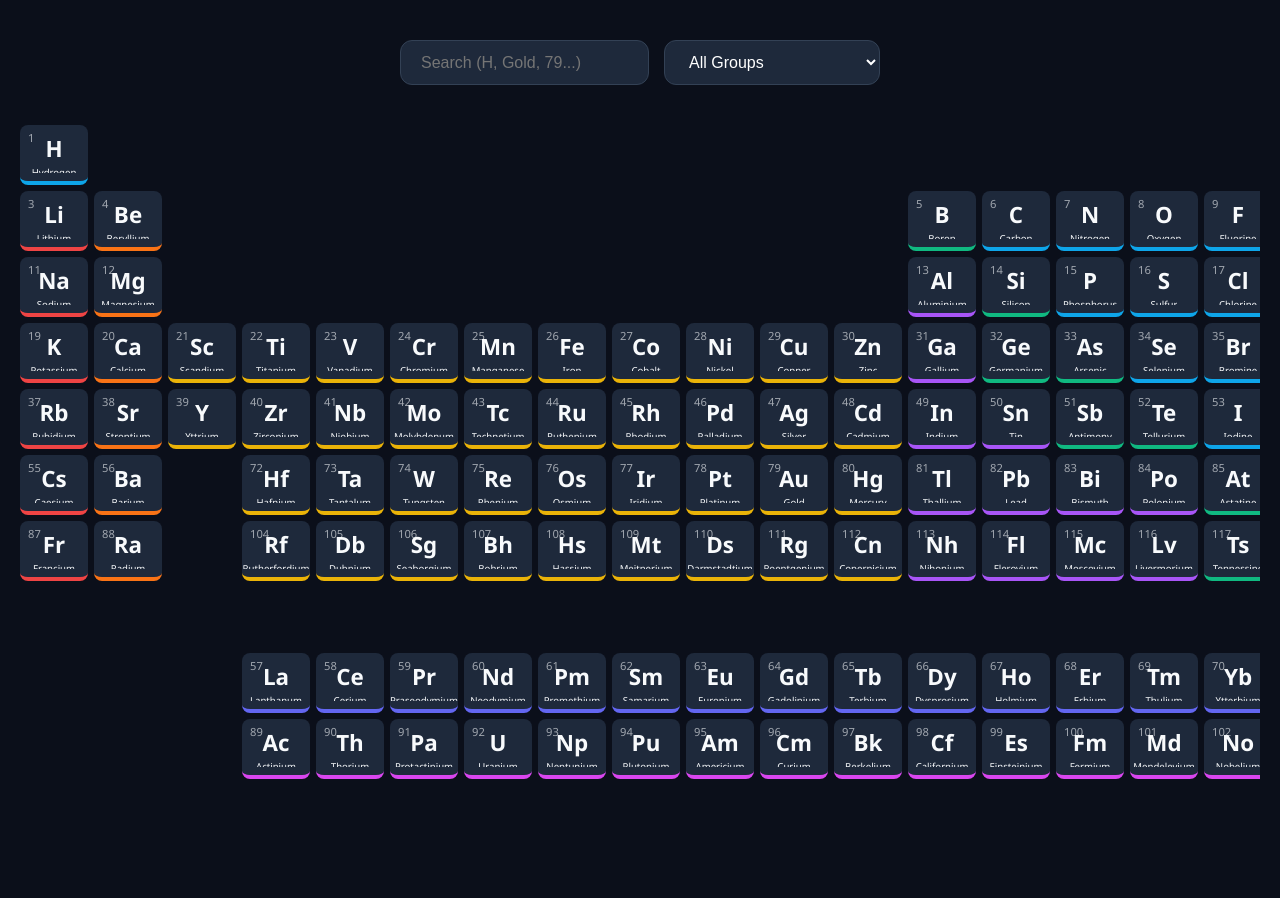
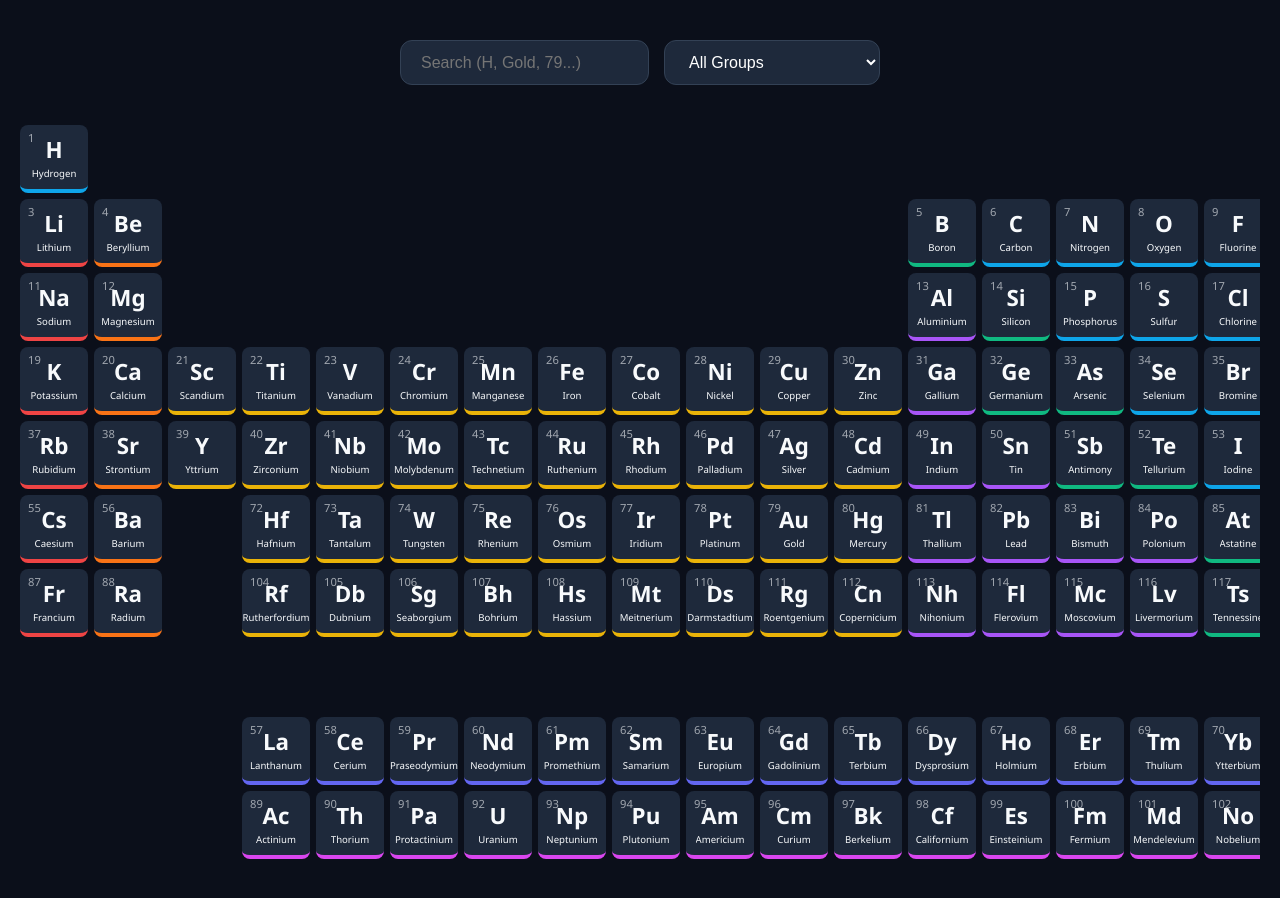
Before and after one commit to kbrault/periodic-table-js, a plain HTML site: page index.html in a window 1280 px wide. Before the commit the page ends 819 px from the top, so only its background shows below. Drawn offline with Linux system fonts and the light colour scheme.

```diff
--- a/index.html
+++ b/index.html
@@ -91,7 +91,7 @@
         .periodic-table {
             display: grid;
             grid-template-columns: repeat(18, 68px);
-            grid-template-rows: repeat(10, 60px);
+            grid-template-rows: repeat(10, 68px);
             gap: 6px;
             margin: auto;
             width: fit-content;
```
